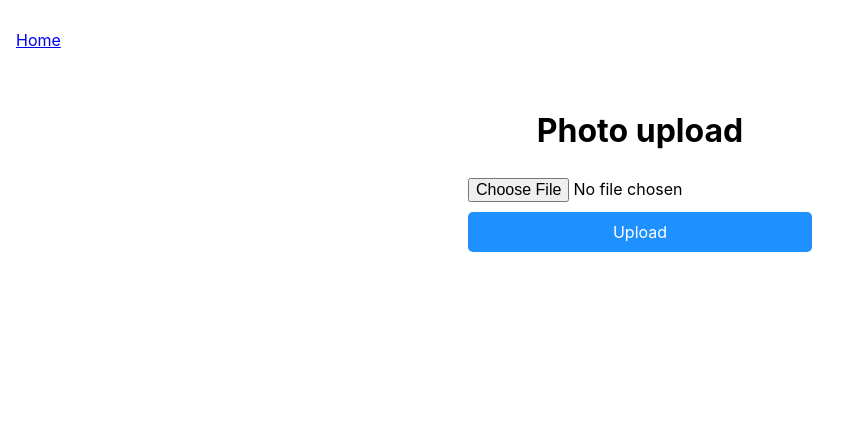
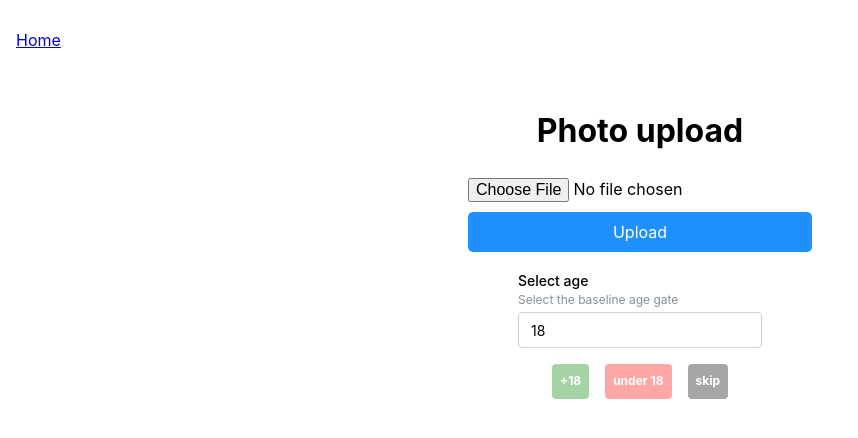
Before and after one commit to mzavattaro/chronopass-ai, a Next.js app: page /upload in a window 1280 px wide. Shown: the top 438 px of the page, without its empty margins (0-858 px from the left). Built offline with nearby package versions, Linux system fonts and the light colour scheme; no server answers.

Commit message:
Add OpenAi age verification

```diff
--- /dev/null
+++ b/app/components/AgeResponse/AgeResponse.module.css
@@ -0,0 +1,7 @@
+.alert {
+  color: #fff;
+  font-weight: bold;
+  font-size: 0.75rem;
+  border-radius: 4px;
+  padding: 0.5rem;
+}
--- /dev/null
+++ b/app/components/AgeResponse/AgeResponse.tsx
@@ -0,0 +1,40 @@
+import { Group } from '@mantine/core';
+import { FC } from 'react';
+
+import styles from './AgeResponse.module.css';
+
+type AgeResponseProps = {
+  response: string | null;
+  age: string;
+};
+
+const AgeResponse: FC<AgeResponseProps> = ({ response, age }) => (
+  <Group justify="center" mt="md">
+    <div
+      className={styles.alert}
+      style={{
+        backgroundColor: response === 'yes' ? 'green' : 'rgba(0, 128, 0, 0.35)',
+      }}
+    >
+      +{age}
+    </div>
+    <div
+      className={styles.alert}
+      style={{
+        backgroundColor: response === 'no' ? 'red' : 'rgba(255, 0, 0, 0.35)',
+      }}
+    >
+      under {age}
+    </div>
+    <div
+      className={styles.alert}
+      style={{
+        backgroundColor: response === 'skip' ? 'black' : 'rgba(0, 0, 0, 0.35)',
+      }}
+    >
+      skip
+    </div>
+  </Group>
+);
+
+export default AgeResponse;
--- a/app/components/UploadForm/UploadForm.tsx
+++ b/app/components/UploadForm/UploadForm.tsx
@@ -3,11 +3,17 @@
 import { useState } from 'react';
 import type { ChangeEvent, FormEvent, FC } from 'react';
 import { toast } from 'sonner';
+import openAI from '@/app/libs/openai';
 import { fileToBase64 } from '@/app/utils/fileToBase64';
 
 import styles from './UploadForm.module.css';
 
-const UploadForm: FC = () => {
+type UploadFormProps = {
+  age: string;
+  setResponse: (response: string | null) => void;
+};
+
+const UploadForm: FC<UploadFormProps> = ({ age, setResponse }) => {
   const [file, setFile] = useState<File | null>(null);
   const [fileError, setFileError] = useState<string | null>(null);
 
@@ -29,7 +35,10 @@ const UploadForm: FC = () => {
     if (file) {
       try {
         const base64Encoded = await fileToBase64(file);
-        console.log('base64: ', base64Encoded);
+        const response = await openAI(base64Encoded as string, age);
+
+        setResponse(response.choices[0].message.content);
+        console.log('response: ', response.choices[0].message);
 
         toast('File uploaded successfully!', {
           style: {
--- /dev/null
+++ b/app/components/VerifyAge/VerifyAge.module.css
@@ -0,0 +1,10 @@
+.container {
+  display: flex;
+  flex-direction: column;
+  align-items: center;
+  justify-content: center;
+}
+
+.box {
+  margin-top: 1rem;
+}
--- /dev/null
+++ b/app/components/VerifyAge/VerifyAge.tsx
@@ -0,0 +1,37 @@
+'use client';
+
+import { Group, Input } from '@mantine/core';
+import { useState } from 'react';
+import type { FC, FormEvent } from 'react';
+import UploadForm from '../UploadForm/UploadForm';
+import AgeResponse from '../AgeResponse/AgeResponse';
+
+import styles from './VerifyAge.module.css';
+
+const VerifyAge: FC = () => {
+  const [age, setAge] = useState<string>('18');
+  const [response, setResponse] = useState<string | null>('');
+
+  const handleChange = (event: FormEvent<HTMLInputElement>) => {
+    event.preventDefault();
+    setAge(event.currentTarget.value);
+  };
+
+  return (
+    <div className={styles.container}>
+      <Group justify="center" mt="xl">
+        <UploadForm age={age} setResponse={setResponse} />
+      </Group>
+
+      <div className={styles.box}>
+        <Input.Wrapper label="Select age" description="Select the baseline age gate">
+          <Input placeholder="18" value={age} onChange={handleChange} />
+        </Input.Wrapper>
+      </div>
+
+      <AgeResponse response={response} age={age} />
+    </div>
+  );
+};
+
+export default VerifyAge;
--- /dev/null
+++ b/app/libs/openai.ts
@@ -0,0 +1,32 @@
+import OpenAI from 'openai';
+
+const openai = new OpenAI({
+  apiKey: process.env.NEXT_PUBLIC_OPENAI_API_KEY,
+  dangerouslyAllowBrowser: true,
+});
+
+export default async function openAI(base64Image: string, age: string) {
+  const response = await openai.chat.completions.create({
+    model: 'gpt-4-vision-preview',
+    messages: [
+      {
+        role: 'system',
+        content:
+          'This is a photo of a person. Be as accurate as possible in your response. Respond with "yes" or "no" only. No punctuation or capitization and only lowercase in the response. If you do not know, respond with "skip".',
+      },
+      {
+        role: 'user',
+        content: [
+          { type: 'text', text: `Does this person look older than ${age}?` },
+          {
+            type: 'image_url',
+            image_url: {
+              url: base64Image,
+            },
+          },
+        ],
+      },
+    ],
+  });
+  return response;
+}
--- a/app/upload/page.tsx
+++ b/app/upload/page.tsx
@@ -2,7 +2,7 @@ import { Group } from '@mantine/core';
 import Link from 'next/link';
 import { NextPage } from 'next';
 import React from 'react';
-import UploadForm from '@/app/components/UploadForm/UploadForm';
+import VerifyAge from '@/app/components/VerifyAge/VerifyAge';
 import styles from './Page.module.css';
 
 const Page: NextPage = () => (
@@ -12,9 +12,8 @@ const Page: NextPage = () => (
         <span>Home</span>
       </Link>
     </Group>
-    <Group justify="center" mt="xl">
-      <UploadForm />
-    </Group>
+
+    <VerifyAge />
   </div>
 );
 
--- a/package.json
+++ b/package.json
@@ -24,6 +24,7 @@
     "@next/bundle-analyzer": "^14.0.4",
     "@tabler/icons-react": "^2.44.0",
     "next": "14.0.1",
+    "openai": "^4.24.1",
     "react": "18.2.0",
     "react-dom": "18.2.0",
     "sonner": "^1.3.1"
```
Also changed, not shown: 1 other file (tests, documents, lock files or other folders).
